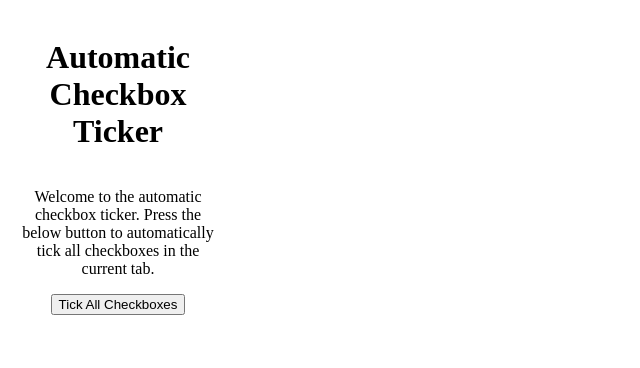
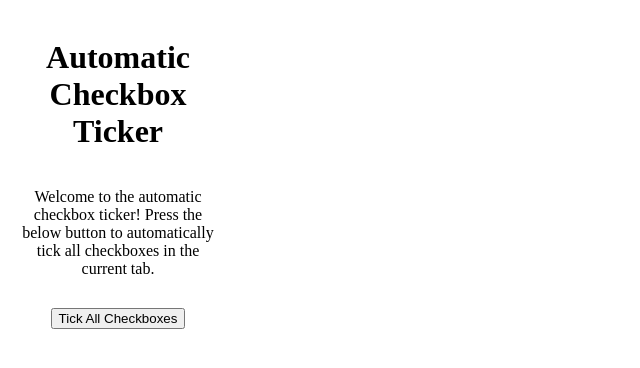
Before and after one commit to Will-Helliwell/checkbox_ticker_chrome_extension, a browser extension: page pop_up.html in a window 1280 px wide. Shown: the whole page, without its empty margins (0-640 px from the left). Drawn offline with Linux system fonts and the light colour scheme.

Commit message:
Improve styling.

```diff
--- a/pop_up.css
+++ b/pop_up.css
@@ -6,3 +6,7 @@
     align-items: center;
     text-align: center;
 }
+
+#tick-all-checkboxes-description {
+    margin-bottom: 30px;
+}
--- a/pop_up.html
+++ b/pop_up.html
@@ -10,8 +10,8 @@
 <body>
     <div id="pop-up-container">
         <h1>Automatic Checkbox Ticker</h1>
-        <p>Welcome to the automatic checkbox ticker. Press the below button to automatically tick all checkboxes in the current tab.</p>
-        <button id="tickAllCheckboxes">Tick All Checkboxes</button>
+        <p id="tick-all-checkboxes-description">Welcome to the automatic checkbox ticker! Press the below button to automatically tick all checkboxes in the current tab.</p>
+        <button id="tick-all-checkboxes">Tick All Checkboxes</button>
     </div>
 </body>
 <script src="pop_up.js"></script>
--- a/pop_up.js
+++ b/pop_up.js
@@ -1,4 +1,4 @@
-document.getElementById('tickAllCheckboxes').addEventListener('click', async () => {
+document.getElementById('tick-all-checkboxes').addEventListener('click', async () => {
   let [tab] = await chrome.tabs.query({active: true, currentWindow: true});
 
   chrome.scripting.executeScript({
```
